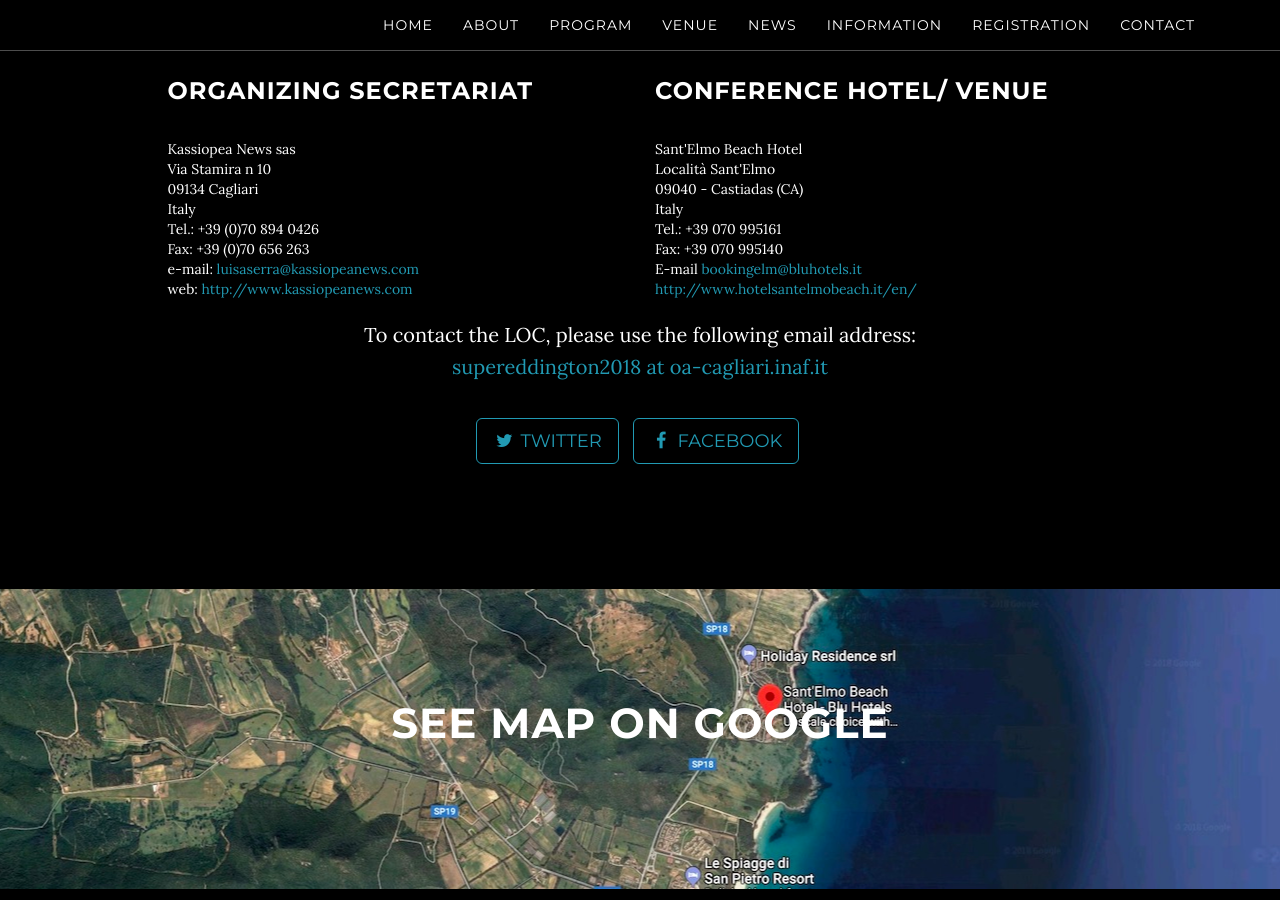
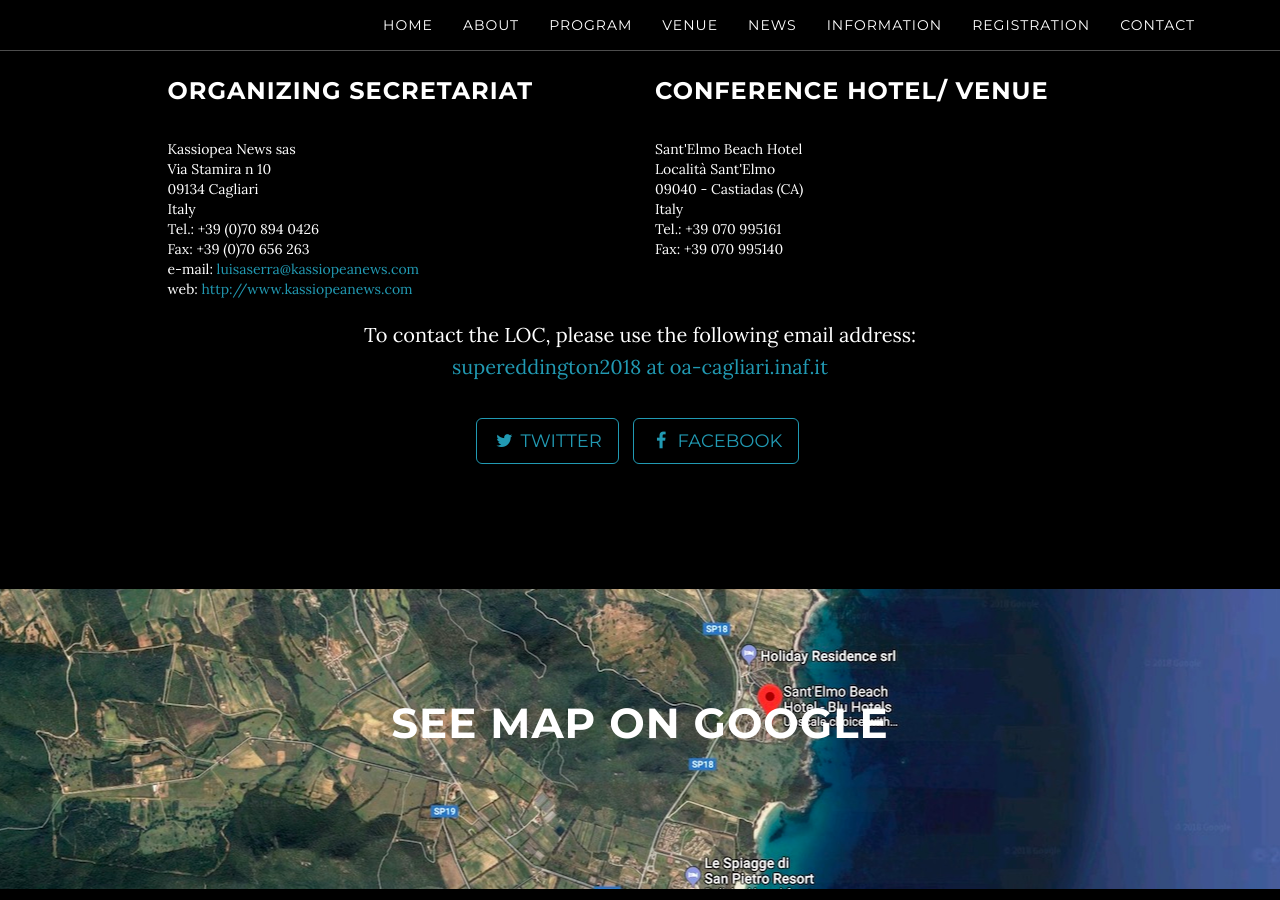
Before and after one commit to breakingthelimits/supereddington2018, a Jekyll site: the page built from index.html, in a window 1280 px wide and 900 px high, scrolled down 3347 px. Built offline with Jekyll 4.4.1, drawn with Linux system fonts in a browser that asks for light colours.

Commit message:
hide hotel contacts

```diff
--- a/_includes/contact.html
+++ b/_includes/contact.html
@@ -21,8 +21,8 @@
             Italy<br />
             Tel.: +39 070 995161 <br />
             Fax: +39 070 995140<br />
-            E-mail <a href="mailto:bookingelm@bluhotels.it">bookingelm@bluhotels.it</a><br />
-            <a href="http://www.hotelsantelmobeach.it/en/">http://www.hotelsantelmobeach.it/en/</a>
+            <!--E-mail <a href="mailto:bookingelm@bluhotels.it">bookingelm@bluhotels.it</a><br />
+            <a href="http://www.hotelsantelmobeach.it/en/">http://www.hotelsantelmobeach.it/en/</a> -->
 
           </div>
         </div>
```
